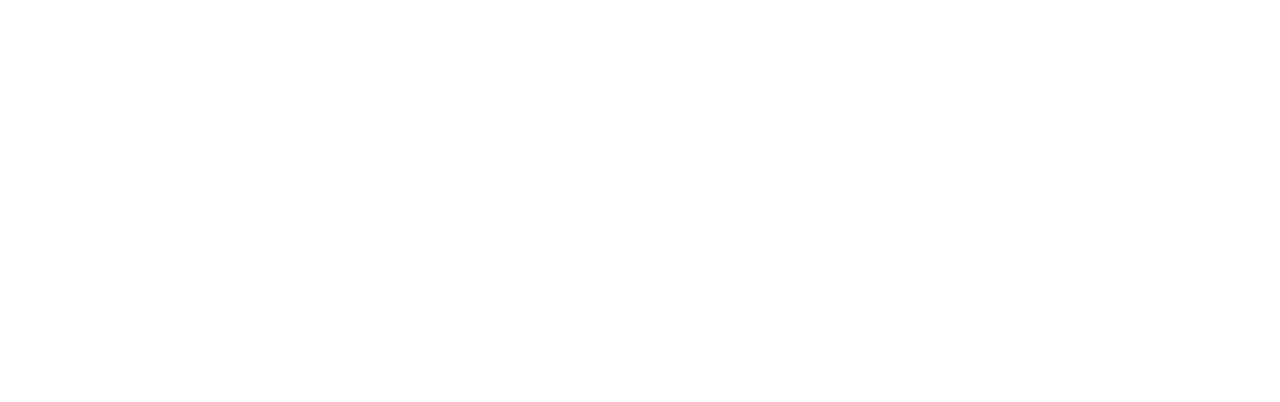
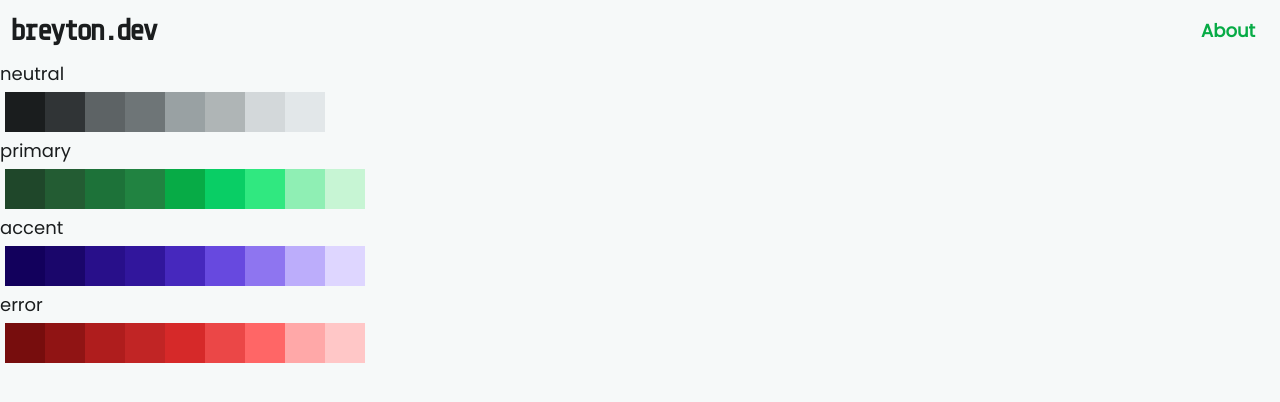
Before and after one commit to bbarber9/personal-website, a React (Create React App) app in the folder packages/frontend/: page /theme in a window 1280 px wide. Shown: the top 402 px of the page. Built offline with nearby package versions, Linux system fonts and the light colour scheme.

Commit message:
Basic color palette

```diff
--- a/packages/frontend/src/AboutView.tsx
+++ b/packages/frontend/src/AboutView.tsx
@@ -1,6 +1,5 @@
 import React from "react";
 import styled from "styled-components";
-import { darken } from "polished";
 import ProfilePic from "./images/ProfilePic.jpeg";
 
 interface AboutViewProps {}
@@ -16,8 +15,8 @@
   font-weight: bold;
   font-size: 1.3rem;
   border-radius: 5px;
-  color: white;
-  box-shadow: -3px 3px ${({ theme }) => darken(0.1, theme.colors.primary.base)};
+  color: ${({ theme }) => theme.colors.neutral.light4};
+  box-shadow: -3px 3px ${({ theme }) => theme.colors.primary.dark2};
 `;
 
 const CenterContentContainer = styled.div`
--- /dev/null
+++ b/packages/frontend/src/ColorPalette.tsx
@@ -0,0 +1,46 @@
+import React from "react";
+import styled, { useTheme } from "styled-components";
+import type { ThemeColors, ColorMap } from "./theme";
+
+interface ColorPaletteProps {}
+interface ColorSquareProps {
+  color: string;
+}
+const ColorSquare = styled.div<ColorSquareProps>`
+  height: 40px;
+  width: 40px;
+  background-color: ${({ color }) => color};
+`;
+
+const ColorContainer = styled.div`
+  display: flex;
+  flex-direction: row;
+  margin: 5px;
+`;
+
+type ColorGroupName = keyof ThemeColors;
+type GroupColorName = keyof ColorMap;
+
+export const ColorPalette = (props: ColorPaletteProps): JSX.Element => {
+  const { colors } = useTheme();
+  const colorGroups = (Object.keys(colors) as unknown) as ColorGroupName[];
+  return (
+    <>
+      {colorGroups.map((groupName) => {
+        const groupColors = (Object.keys(
+          colors[groupName]
+        ) as unknown) as GroupColorName[];
+        return (
+          <>
+            <div>{groupName}</div>
+            <ColorContainer>
+              {groupColors.map((colorName) => (
+                <ColorSquare color={colors[groupName][colorName]} />
+              ))}
+            </ColorContainer>
+          </>
+        );
+      })}
+    </>
+  );
+};
--- a/packages/frontend/src/GlobalStyles.tsx
+++ b/packages/frontend/src/GlobalStyles.tsx
@@ -7,7 +7,8 @@
     margin:0;
     font-family: 'Poppins';
     font-size: 18px;
-    color: ${({ theme }) => theme.colors.neutral.base};
+    color: ${({ theme }) => theme.colors.neutral.dark4};
+    background-color:${({ theme }) => theme.colors.neutral.light4};
   }
   *{
     box-sizing:border-box;
@@ -28,7 +29,7 @@
     border-radius:3px;
     font-weight:bold;
     :hover {
-      background-color: ${({ theme }) => theme.colors.neutral.dark};
+      background-color: ${({ theme }) => theme.colors.neutral.dark4};
     }
   }
 `;
--- a/packages/frontend/src/Layout.tsx
+++ b/packages/frontend/src/Layout.tsx
@@ -4,6 +4,7 @@
 import { NavBar } from "./NavBar";
 // import { ResumeView } from "./ResumeView";
 import { AboutView } from "./AboutView";
+import { ColorPalette } from "./ColorPalette";
 
 interface LayoutProps {}
 
@@ -28,6 +29,9 @@
             <Route exact path="/">
               <AboutView />
             </Route>
+            <Route path="/theme">
+              <ColorPalette />
+            </Route>
             {/* <Route path="/resume">
               <ResumeView />
             </Route> */}
--- a/packages/frontend/src/NavBar.tsx
+++ b/packages/frontend/src/NavBar.tsx
@@ -15,7 +15,7 @@
   padding-left: 10px;
   height: 60px;
   width: 100%;
-  background-color: white;
+  background-color: ${({ theme }) => theme.colors.neutral.light4};
   font-size: 18px;
   box-shadow: ${({ shadow }) =>
     shadow ? "0px 0px 5px rgba(0,0,0,0.5)" : "none"};
--- a/packages/frontend/src/theme.ts
+++ b/packages/frontend/src/theme.ts
@@ -1,4 +1,4 @@
-interface ColorMap {
+export interface ColorMap {
   dark4: string;
   dark3: string;
   dark2: string;
@@ -10,12 +10,11 @@
   light4: string;
 }
 
-interface ThemeColors {
+export interface ThemeColors {
   neutral: ColorMap;
   primary: ColorMap;
   accent: ColorMap;
   error: ColorMap;
-  warn: ColorMap;
 }
 
 interface ThemeElevation {
@@ -23,7 +22,7 @@
   high: string;
 }
 
-const fillColorMap = (colors: Partial<ColorMap>): ColorMap => {
+const fillColorMap = (colors: Partial<ColorMap> = {}): ColorMap => {
   const emptyMap: ColorMap = {
     dark4: "white",
     dark3: "white",
@@ -43,14 +42,55 @@
   elevation: ThemeElevation;
 }
 
+const themeColors: ThemeColors = {
+  neutral: {
+    dark4: "hsl(191,7%,11%)",
+    dark3: "hsl(201,6%,20%)",
+    dark2: "hsl(196,4%,38%)",
+    dark: "hsl(196,4%,45%)",
+    base: "hsl(192,5%,62%)",
+    light: "hsl(192,5%,70%)",
+    light2: "hsl(192,9%,84%)",
+    light3: "hsl(192,12%,90%)",
+    light4: "hsl(177,20%,97%)",
+  },
+  primary: {
+    dark4: "hsl(137,39%,20%)",
+    dark3: "hsl(137,45%,25%)",
+    dark2: "hsl(140,60%,28%)",
+    dark: "hsl(140,60%,32%)",
+    base: "hsl(143,92%,35%)",
+    light: "hsl(148,92%,42%)",
+    light2: "hsl(146,80%,55%)",
+    light3: "hsl(143,75%,75%)",
+    light4: "hsl(137,70%, 87%)",
+  },
+  accent: {
+    dark4: "hsl(252,100%,18%)",
+    dark3: "hsl(252,90%,22%)",
+    dark2: "hsl(252,80%,30%)",
+    dark: "hsl(252,75%,35%)",
+    base: "hsl(252,65%,45%)",
+    light: "hsl(252,70%,58%)",
+    light2: "hsl(252,80%,70%)",
+    light3: "hsl(252,90%,83%)",
+    light4: "hsl(252,100%,92%)",
+  },
+  error: {
+    dark4: "hsl(0,80%,26%)",
+    dark3: "hsl(0,76%,32%)",
+    dark2: "hsl(0,72%,40%)",
+    dark: "hsl(0,68%,45%)",
+    base: "hsl(0,68%,50%)",
+    light: "hsl(0,80%,60%)",
+    light2: "hsl(0,100%,70%)",
+    light3: "hsl(0,100%,83%)",
+    light4: "hsl(0,100%,89%)",
+  },
+};
+
 export const theme: PersonalTheme = {
-  colors: {
-    neutral: fillColorMap({}),
-    primary: fillColorMap({}),
-    accent: fillColorMap({}),
-    error: fillColorMap({}),
-    warn: fillColorMap({}),
-  },
+  colors: themeColors,
   elevation: {
     high: "",
     low: "",
```
